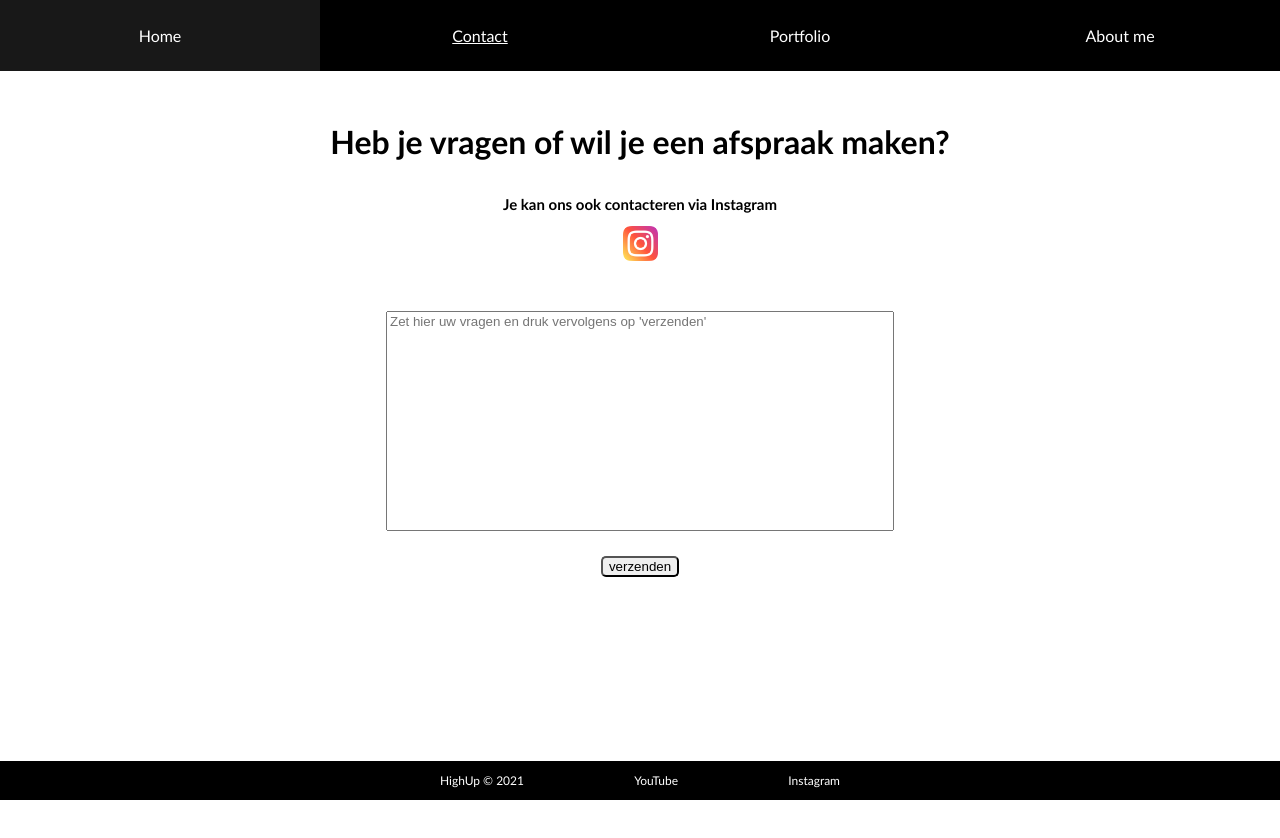
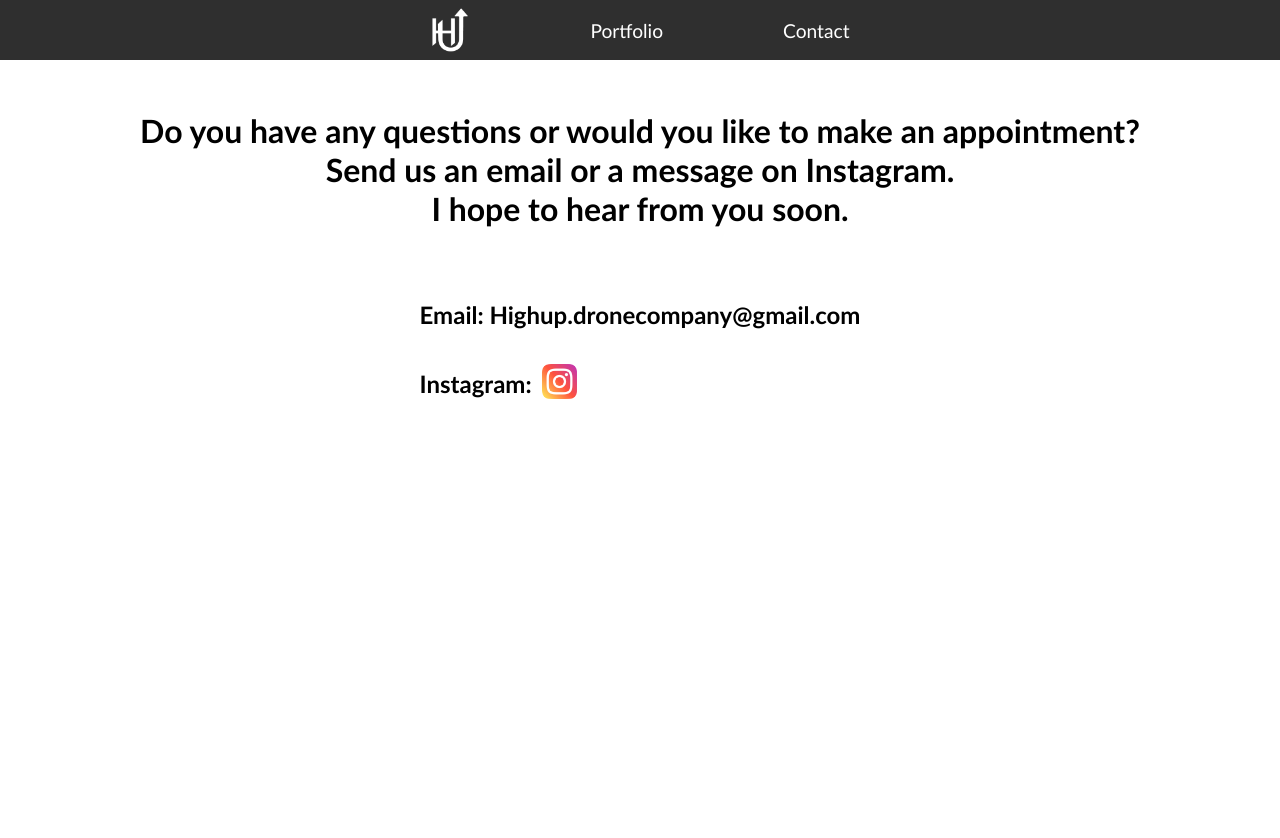
Before and after one commit to HighupDrones/HighupDrones.github.io, a plain HTML site: page html/contact.html in a window 1280 px wide. After the commit the page ends 800 px from the top, so only its background shows below. Drawn offline with Linux system fonts and the light colour scheme.

Commit message:
contact page update

```diff
--- a/css/main.css
+++ b/css/main.css
@@ -281,144 +281,74 @@ div.trim {
   background-color: white;
   width: 100%;
   font-family: 'Trebuchet MS', 'Lucida Sans Unicode', 'Lucida Grande', 'Lucida Sans', Arial, sans-serif;
-  height: 937px;
 }
 
 .contact nav {
-  height: 71px;
-  display: -webkit-box;
-  display: -ms-flexbox;
+  position: fixed;
+  top: 0;
+  left: 0;
+  right: 0;
   display: flex;
-  -webkit-box-orient: horizontal;
-  -webkit-box-direction: normal;
-      -ms-flex-direction: row;
-          flex-direction: row;
-  -webkit-box-align: center;
-      -ms-flex-align: center;
-          align-items: center;
-  -webkit-box-align: stretch;
-      -ms-flex-align: stretch;
-          align-items: stretch;
-  background-color: black;
-  border-bottom: none;
+  flex-direction: row;
+  justify-content: center;
+  align-items: center;
+  background-color: rgba(0, 0, 0, 0.815);
 }
 
 .contact nav a {
-  padding-top: 26px;
-  -webkit-box-flex: 1;
-      -ms-flex: 1 1 0px;
-          flex: 1 1 0;
-  text-align: center;
+  margin-left: 30px;
+  margin-right: 30px;
+  padding-left: 30px;
+  padding-right: 30px;
+  padding-bottom: 5px;
+  padding-top: 5px;
   text-decoration: none;
   color: white;
+  font-size: larger;
 }
 
-.contact nav a:hover {
-  background-color: #181818;
-}
-
-.contact nav a:nth-of-type(2) {
-  text-decoration: underline;
+#navbar_logo {
+  width: 150px;
+  height: auto;
 }
 
 .contact h1 {
   padding-top: 30px;
   text-align: center;
+  text-align: center;
 }
 
 .contact main {
-  display: -webkit-box;
-  display: -ms-flexbox;
   display: flex;
-  -webkit-box-orient: vertical;
-  -webkit-box-direction: normal;
-      -ms-flex-direction: column;
-          flex-direction: column;
-  -webkit-box-align: center;
-      -ms-flex-align: center;
-          align-items: center;
-}
-
-.contact main form {
-  display: -webkit-box;
-  display: -ms-flexbox;
-  display: flex;
-  -webkit-box-orient: vertical;
-  -webkit-box-direction: normal;
-      -ms-flex-direction: column;
-          flex-direction: column;
-  -webkit-box-align: center;
-      -ms-flex-align: center;
-          align-items: center;
-  margin-left: auto;
-  margin-right: auto;
-  padding-top: 50px;
-  text-align: center;
+  flex-direction: column;
+  margin-top: 60px;
 }
 
 .contact main img {
-  display: block;
-  max-width: 35px;
-  margin-right: 0px;
+  width: 35px;
+  height: auto;
 }
 
-.contact main h2 {
-  font-size: 15px;
-  text-align: center;
+#instagram_contact {
+  display: flex;
+  flex-direction: row;
+  align-items: center;
 }
 
-.contact input {
-  padding-bottom: 200px;
-  width: 500px;
+.contact_links {
+  margin-top: 30px;
+  margin-left: auto;
+  margin-right: auto;
 }
 
-.contact button {
-  margin-top: 25px;
-  border-radius: 5px;
+#instagramIcon {
+  margin-left: 10px;
 }
 
-.contact footer {
-  background-color: black;
-}
-
-.contact footer .footerContainer {
-  margin: 0 auto;
-  width: 400px;
-  -webkit-box-sizing: border-box;
-          box-sizing: border-box;
-  display: -webkit-box;
-  display: -ms-flexbox;
-  display: flex;
-  -webkit-box-orient: horizontal;
-  -webkit-box-direction: normal;
-      -ms-flex-direction: row;
-          flex-direction: row;
-  -webkit-box-align: center;
-      -ms-flex-align: center;
-          align-items: center;
-  -webkit-box-pack: justify;
-      -ms-flex-pack: justify;
-          justify-content: space-between;
-}
-
-.contact footer .footerContainer a {
-  text-decoration: none;
-}
-
-.contact footer .footerContainer a, .contact footer .footerContainer p {
-  color: white;
-}
-
-.contact footer {
-  font-size: 75%;
-  position: absolute;
-  bottom: 0;
-  width: 100%;
-}
 
 /*CONTACT*/
 /*About Me*/
-.aboutme body {
+/* .aboutme body {
   margin-top: 0px;
   margin-left: 0px;
   margin-bottom: 0px;
@@ -506,7 +436,7 @@ div.trim {
   position: absolute;
   bottom: 0;
   width: 100%;
-}
+} */
 
 /*About Me*/
 /*Portfolio*/
--- a/html/contact.html
+++ b/html/contact.html
@@ -9,27 +9,37 @@
 </head>
 <body>
     <nav id="navigatie">
-        <a href="/index.html" draggable="false">Home</a>
+        <a href="/index.html" draggable="false"><div class="trim"><img id="navbar_logo" src="../images/logo transparant.png" alt="HighUp_logo"></div></a>
+        <a href="/html/portfolio.html" draggable="false">Portfolio</a>
         <a href="/html/contact.html" draggable="false">Contact</a>
-        <a href="/html/portfolio.html" draggable="false">Portfolio</a>
-        <a href="/html/aboutme.html" draggable="false">About me</a>
+        <!-- <a href="/html/aboutme.html" draggable="false">About me</a> -->
     </nav>
     <main>
-        <h1>Heb je vragen of wil je een afspraak maken?</h1>
-        <h2>Je kan ons ook contacteren via Instagram</h2>
-        <div></div>
-        <a href="https://www.instagram.com/highup.drones/?hl=nl" draggable="false"><img src="/images/instagram.png" id="instagramIcon" draggable="false"></a>
-        <form action="mailto:highup.dronecompany@gmail.com" method="POST">
+        <h1>
+            Do you have any questions or would you like to make an appointment?<br>
+            Send us an email or a message on Instagram.<br>
+            I hope to hear from you soon.
+        </h1>
+        <div class="contact_links">
+            <h2>
+                Email: Highup.dronecompany@gmail.com
+            </h2>
+            <div id="instagram_contact">
+                <h2>Instagram:</h2>
+                <a href="https://www.instagram.com/highup.drones/?hl=nl" draggable="false"><img src="/images/instagram.png" id="instagramIcon" draggable="false"></a>
+            </div>
+        </div>
+        <!-- <form action="mailto:highup.dronecompany@gmail.com" method="POST">
             <input type="text" name="contact" placeholder="Zet hier uw vragen en druk vervolgens op 'verzenden'">
             <button type="submit">verzenden</button>
-        </form>
+        </form> -->
     </main>
-    <footer>
+    <!-- <footer>
         <div class="footerContainer">
             <p>HighUp &copy; 2021</p>
             <a href="https://www.youtube.com/channel/UCMj2h6lI_RbwNtcxxFk1V0Q" draggable="false">YouTube</a>
             <a href="https://www.instagram.com/highup.drones/?hl=nl" draggable="false">Instagram</a>
         </div>
-    </footer>
+    </footer> -->
 </body>
 </html>
```
